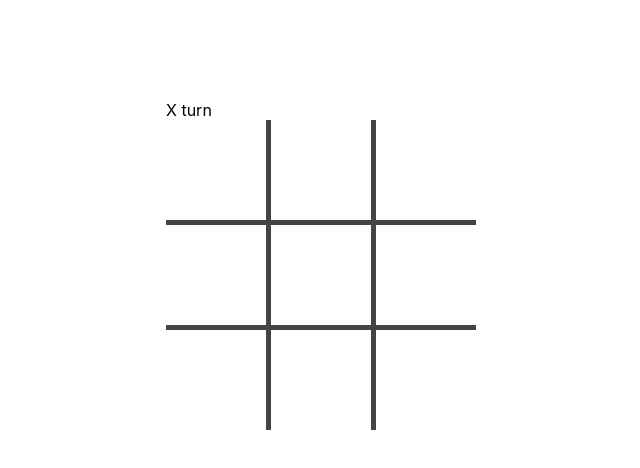
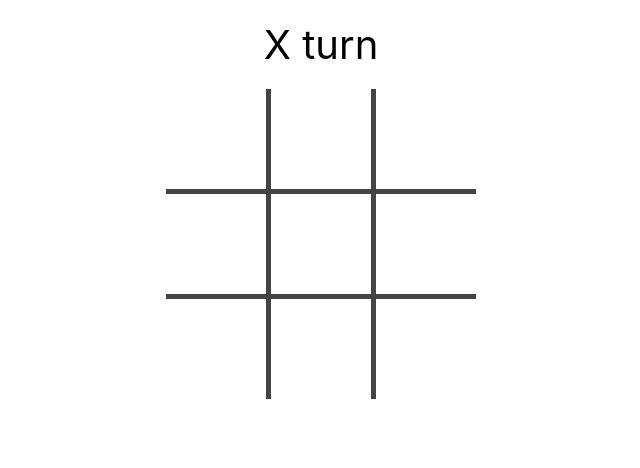
Before and after one commit to Niklasef/react-path, a React (Create React App) app in the folder tic-tac-toe/: page / in a window 1280 px wide. Shown: the top 468 px of the page, without its empty margins (319-959 px from the left). Built offline with nearby package versions, Linux system fonts and the light colour scheme.

Commit message:
Some more styling

```diff
--- a/tic-tac-toe/src/App.css
+++ b/tic-tac-toe/src/App.css
@@ -1,6 +1,12 @@
 .App {
-  margin: 100px auto;
+  margin: auto;
   width: 310px;
+}
+
+.Status {
+  text-align: center;
+  font-size: 40px;
+  padding: 20px;
 }
 
 #board {
--- a/tic-tac-toe/src/App.js
+++ b/tic-tac-toe/src/App.js
@@ -3,12 +3,37 @@ import Board from './Board'
 import './App.css';
 
 const App = () => {
-  const [playerTurnState, setPlayerTurnState] = useState('X');
+  const [currentPlayerState, setCurrentPlayerState] = useState('X');
   const [boardState, setBoardState] = useState(Array(9).fill(''));
 
-  const switchPlayerTurn = () => setPlayerTurnState(playerTurnState === 'X' ? 'O' : 'X');
+  const onCellClick = cellIndex =>{
+    if(!gameEnded(boardState)) {
+      makeMove(
+        () => wasBoardUpdated(
+          boardState,
+          () => updateCell(cellIndex, currentPlayerState, boardState, setBoardState)),
+        () => switchPlayerTurn(setCurrentPlayerState, currentPlayerState))
+    }}
+
+  return (
+    <div className="App">
+      <div className="Status">
+        <span style={{display: gameEnded(boardState) ? 'none' : 'block'}}>{currentPlayerState} turn</span>
+        <span style={{display: gameTied(boardState) ? 'block' : 'none'}}>Tied</span>
+        <span style={{display: gameWon(boardState) ? 'block' : 'none'}}>{gameWonBy(boardState, 'X') ? 'X' : 'O'} won</span>
+      </div>
+      <Board
+        getCellValue={cellIndex => boardState[cellIndex]}
+        onCellClick={onCellClick} />
+    </div>
+  );
+}
+
+export default App;
+
 const gameTied = board =>
   board.filter(cellValue => cellValue === '').length === 0
+
 const gameWonBy = (board, player) =>
   (board[0] === board[1] && board[0] === board[2] && board[0] === player)
   || (board[6] === board[7] && board[6] === board[8] && board[6] === player)
@@ -18,19 +43,15 @@ const App = () => {
   || (board[2] === board[5] && board[2] === board[8] && board[2] === player)
   || (board[0] === board[4] && board[0] === board[8] && board[0] === player)
   || (board[2] === board[4] && board[2] === board[6] && board[2] === player);
+
 const gameWon = board =>
   gameWonBy(board, 'X')
   || gameWonBy(board, 'O');
+
 const gameEnded = board =>
   gameTied(board)
   || gameWon(board);
-  const updateCell = (cellIndex, player) => {
-    const board = boardState.map((_, i) => cellIndex === i && _ === '' ? player : _);
-    setBoardState(board);
-    return board;
-  };
-  const wasBoardUpdated = (previousBoard, updateBoard) =>
-    !previousBoard.every((value, index) => value === updateBoard()[index]);
+
 const makeMove = (
   wasBoardUpdated,
   switchPlayerTurn
@@ -40,28 +61,14 @@ const App = () => {
   }
   switchPlayerTurn();
 };
-  const onCellClick = cellIndex =>{
-    if(!gameEnded(boardState)) {
-      makeMove(
-        () => wasBoardUpdated(
-          boardState,
-          () => updateCell(cellIndex, playerTurnState)),
-        switchPlayerTurn)
-    }}
 
-  return (
-    <div className="App">
-      <div>
-        <span style={{display: gameEnded(boardState) ? 'none' : 'block'}}>{playerTurnState} turn</span>
-        <span style={{display: gameTied(boardState) ? 'block' : 'none'}}>Tied</span>
-        <span style={{display: gameWon(boardState) ? 'block' : 'none'}}>{gameWonBy(boardState, 'X') ? 'X' : 'O'} won</span>
-      </div>
-      <Board
-        getCellValue={cellIndex => boardState[cellIndex]}
-        onCellClick={onCellClick}
-      />
-    </div>
-  );
-}
+const switchPlayerTurn = (setCurrentPlayerState, currentPlayer) => setCurrentPlayerState(currentPlayer === 'X' ? 'O' : 'X');
 
-export default App;
+const wasBoardUpdated = (previousBoard, updateBoard) =>
+  !previousBoard.every((value, index) => value === updateBoard()[index]);
+
+const updateCell = (cellIndex, currentPlayer, currentBoard, setBoardState) => {
+  const board = currentBoard.map((_, i) => cellIndex === i && _ === '' ? currentPlayer : _);
+  setBoardState(board);
+  return board;
+};
```
Lines whose indentation alone changed are shown as unchanged.
